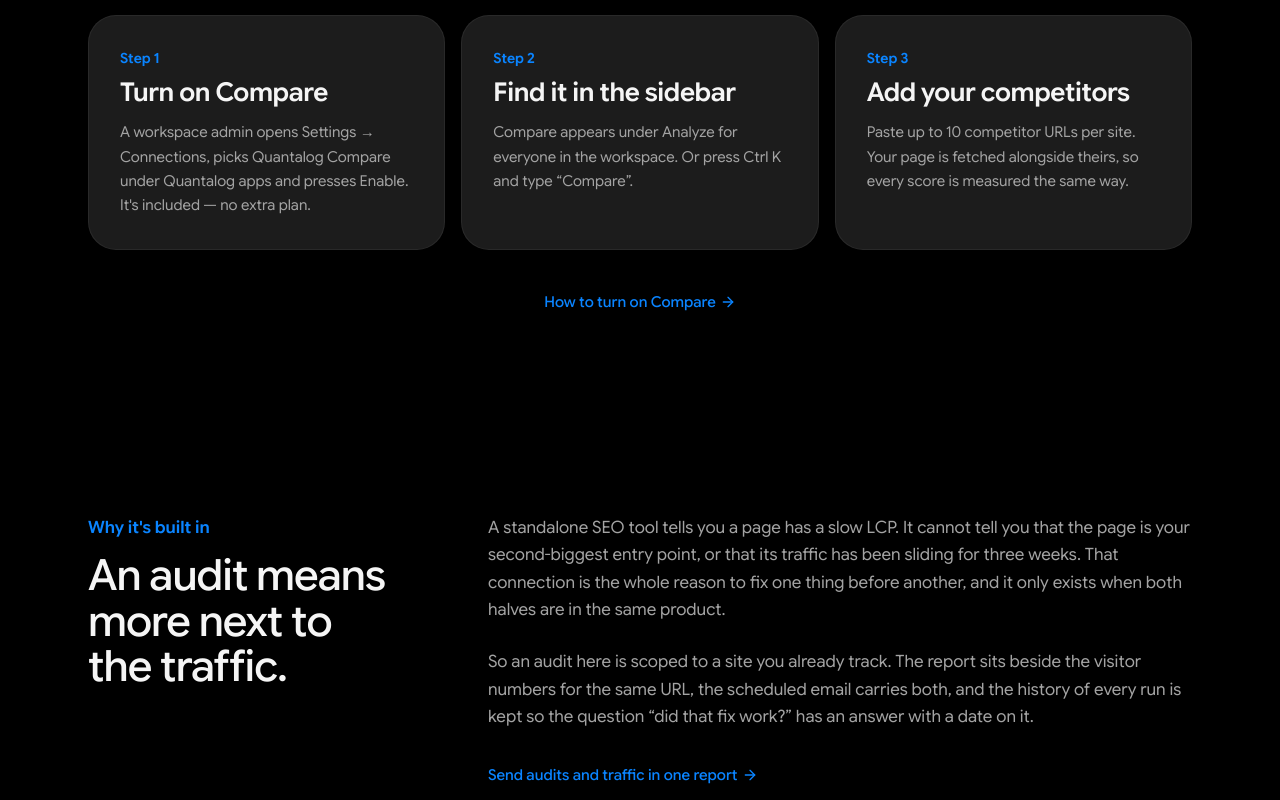
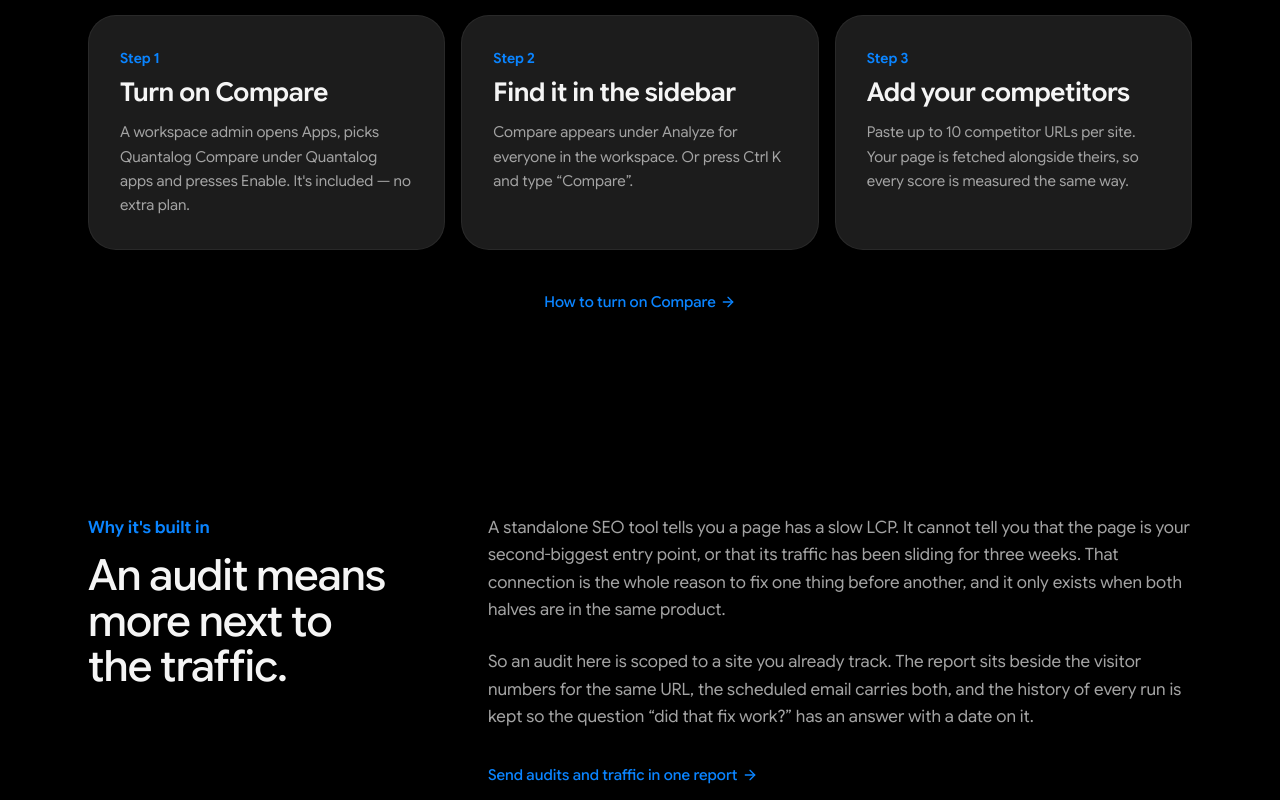
Before and after one commit to daorbit/quantalog-lp, a Next.js app: page /seo-audits in a window 1280 px wide. Shown: the part 3720-4520 px from the top of the page. Built offline with nearby package versions, Linux system fonts and the light colour scheme; no server answers.

Commit message:
feat: update documentation to reflect changes from "Settings → Connections" to "Apps"

```diff
--- a/src/app/seo-audits/page.tsx
+++ b/src/app/seo-audits/page.tsx
@@ -102,7 +102,7 @@ const stats = [
 const compareSteps = [
   {
     title: "Turn on Compare",
-    body: "A workspace admin opens Settings → Connections, picks Quantalog Compare under Quantalog apps and presses Enable. It's included — no extra plan.",
+    body: "A workspace admin opens Apps, picks Quantalog Compare under Quantalog apps and presses Enable. It's included — no extra plan.",
   },
   {
     title: "Find it in the sidebar",
@@ -133,7 +133,7 @@ const faqs = [
   },
   {
     q: "How do I turn on Quantalog Compare?",
-    a: "Compare is an official Quantalog app that each workspace switches on. A workspace admin opens Settings → Connections, finds Quantalog Compare under Quantalog apps, and presses Enable. You can also open the Compare page directly and press Enable Compare there. It's included on every plan.",
+    a: "Compare is an official Quantalog app that each workspace switches on. A workspace admin opens Apps, finds Quantalog Compare under Quantalog apps, and presses Enable. You can also open the Compare page directly and press Enable Compare there. It's included on every plan.",
   },
   {
     q: "Where do I find Compare in the app?",
--- a/src/content/docs/email-reports.tsx
+++ b/src/content/docs/email-reports.tsx
@@ -75,7 +75,7 @@ function Body() {
       <H2 id="whatsapp">Sending reports to WhatsApp</H2>
       <P>
         WhatsApp is an app you connect once per workspace, on plans that
-        include it. Open <b>Settings → Connections → WhatsApp</b>, turn it on,
+        include it. Open <b>Apps → WhatsApp</b>, turn it on,
         and add each number that should get reports. Quantalog sends a 6-digit
         code to that WhatsApp; enter it to verify the number. Then, in a
         report&apos;s <b>Delivery</b> settings, turn on <b>WhatsApp</b> and tick
@@ -85,7 +85,7 @@ function Body() {
         Messages come from Quantalog&apos;s shared WhatsApp number, which is why
         every number confirms a code first — only people who agreed get
         messages. To stop a number receiving anything, remove it in
-        Connections.
+        Apps.
       </Callout>
 
       <H2 id="telegram">Sending reports to Telegram</H2>
@@ -112,8 +112,8 @@ function Body() {
       </P>
       <Callout>
         Want reports to arrive from your own brand? Open{" "}
-        <b>Manage Telegram in Connections</b> (or{" "}
-        <b>Settings → Connections → Telegram</b>), choose{" "}
+        <b>Manage Telegram in Apps</b> (or{" "}
+        <b>Apps → Telegram</b>), choose{" "}
         <b>Your own Telegram bot</b>, paste its token from <b>@BotFather</b>,
         message the bot (or add it to a group), then press <b>Find chats</b>{" "}
         and add the chat. Each Telegram chat counts toward your plan&apos;s
--- a/src/content/docs/forms-booking.tsx
+++ b/src/content/docs/forms-booking.tsx
@@ -51,7 +51,7 @@ function Body() {
 
       <H2 id="google-calendar">Google Calendar and Meet</H2>
       <P>
-        Open <b>Settings → Connections</b> in Quantalog, find{" "}
+        Open <b>Apps</b> in Quantalog, find{" "}
         <b>Google Calendar</b> under Scheduling and click{" "}
         <b>Connect</b>. The page lists what Google will ask you
         to allow; choose <b>Continue to Google</b> and allow access in the
@@ -118,7 +118,7 @@ function Body() {
 
       <H3 id="google-disconnect">Disconnecting</H3>
       <P>
-        Open <b>Settings → Connections</b>, choose <b>Google Calendar</b> and
+        Open <b>Apps</b>, choose <b>Google Calendar</b> and
         click <b>Disconnect</b>. Quantalog revokes its access with Google and deletes
         the stored tokens straight away. You can also remove Quantalog from{" "}
         <A href="https://myaccount.google.com/connections">your Google Account</A>
--- a/src/content/docs/forms-google-sheets.tsx
+++ b/src/content/docs/forms-google-sheets.tsx
@@ -14,7 +14,7 @@ function Body() {
       <H2 id="connect">Connect Google Sheets</H2>
       <ol>
         <li>
-          In Quantalog, open <b>Settings → Connections</b> and find{" "}
+          In Quantalog, open <b>Apps</b> and find{" "}
           <b>Google Sheets</b> (search &quot;sheets&quot; or pick{" "}
           <b>Automation</b> in the category filter).
         </li>
@@ -65,7 +65,7 @@ function Body() {
 
       <H2 id="find">Finding your sheets</H2>
       <P>
-        Open <b>Google Sheets</b> in Settings → Connections. <b>Your
+        Open <b>Google Sheets</b> in Apps. <b>Your
         spreadsheets</b> lists each form with its row count, when the last row
         was added, and an <b>Open</b> button. You can also find them in Google
         Drive under the connected account.
--- a/src/content/docs/forms-notifications-and-apps.tsx
+++ b/src/content/docs/forms-notifications-and-apps.tsx
@@ -17,7 +17,7 @@ function Body() {
       <P>
         Form emails are sent from <b>your</b> email account, so replies reach
         you and your domain&apos;s reputation stays your own. Open{" "}
-        <b>Settings → Connections</b> in Quantalog (the <b>Integrations</b>{" "}
+        <b>Apps</b> in Quantalog (the <b>Apps</b>{" "}
         button in the form builder takes you there) and connect one of:
       </P>
       <Ul>
@@ -106,7 +106,7 @@ function Body() {
 
       <H2 id="chat">Slack, Discord, Microsoft Teams and Google Chat</H2>
       <P>
-        In <b>Settings → Connections</b>, connect <b>Slack</b>, <b>Discord</b>,{" "}
+        In <b>Apps</b>, connect <b>Slack</b>, <b>Discord</b>,{" "}
         <b>Microsoft Teams</b> or <b>Google Chat</b> with a webhook URL for the
         channel you want:
       </P>
@@ -145,7 +145,7 @@ function Body() {
       </P>
       <Ul>
         <Li>
-          Open <b>Settings → Connections → WhatsApp</b> and turn it on.
+          Open <b>Apps → WhatsApp</b> and turn it on.
         </Li>
         <Li>
           Add a number with its country code and press <b>Send code</b>.
@@ -171,7 +171,7 @@ function Body() {
       <H2 id="telegram">Telegram</H2>
       <P>
         A workspace has one Telegram connection, shared by form alerts and
-        scheduled reports. Open <b>Settings → Connections</b>, find{" "}
+        scheduled reports. Open <b>Apps</b>, find{" "}
         <b>Telegram</b> (search &quot;telegram&quot; or pick{" "}
         <b>Notifications</b> in the category filter) and choose{" "}
         <b>Connect</b>.
--- a/src/content/docs/goals.tsx
+++ b/src/content/docs/goals.tsx
@@ -24,7 +24,7 @@ function Body() {
       </P>
       <Ul>
         <Li>
-          <b>From Connections</b> — open <b>Settings → Connections</b>, find{" "}
+          <b>From Apps</b> — open <b>Apps</b>, find{" "}
           <b>Quantalog Goals</b> in the <b>Quantalog apps</b> group, press{" "}
           <b>Enable</b>, then <b>Enable Goals</b>.
         </Li>
@@ -37,7 +37,7 @@ function Body() {
       </Ul>
       <P>
         Once it is on, <b>Goals</b> appears in the sidebar for everyone in the
-        workspace. Turning it off in Connections hides it again; your goals are
+        workspace. Turning it off in Apps hides it again; your goals are
         kept and come back when you turn it on. Members who are not admins see
         a note asking them to contact an admin instead of the button.
       </P>
--- a/src/content/docs/lead-capture.tsx
+++ b/src/content/docs/lead-capture.tsx
@@ -122,7 +122,7 @@ function Body() {
       <Ul>
         <Li>
           Connect any or all of the three in Quantalog under{" "}
-          <b>Settings → Connections</b>, in the <b>Payments</b> category. The
+          <b>Apps</b>, in the <b>Payments</b> category. The
           one you mark as default is used by every payment field that
           doesn&apos;t choose its own.
         </Li>
@@ -148,7 +148,7 @@ function Body() {
 
       <H3 id="connecting">Connecting Razorpay</H3>
       <P>
-        Open <b>Settings → Connections</b> in Quantalog and choose{" "}
+        Open <b>Apps</b> in Quantalog and choose{" "}
         <b>Connect Razorpay</b> (the <b>Manage</b> link on a payment field in
         the form builder takes you there too). The page walks through three
         steps in the left panel, and all three are needed before a form can
@@ -378,7 +378,7 @@ function Body() {
       <H2 id="webhook">Sending submissions to a webhook</H2>
       <P>
         A form can POST every submission to a URL you supply. Open{" "}
-        <b>Settings → Connections</b> in Quantalog and turn on <b>Webhook</b>{" "}
+        <b>Apps</b> in Quantalog and turn on <b>Webhook</b>{" "}
         in the Automation section, alongside your email and payment apps. Unlike those, though, it
         belongs to the one form you had open when you connected it, not the
         whole workspace: a different form's submissions go nowhere until you
--- a/src/content/docs/quantalog-compare.tsx
+++ b/src/content/docs/quantalog-compare.tsx
@@ -16,7 +16,7 @@ function Body() {
       <P>Only workspace admins and owners can turn apps on or off. There are two ways:</P>
       <Ul>
         <Li>
-          <b>From Connections</b> — open <b>Settings → Connections</b>. The{" "}
+          <b>From Apps</b> — open <b>Apps</b>. The{" "}
           <b>Quantalog apps</b> group sits at the top. Find{" "}
           <b>Quantalog Compare</b> (it carries an <b>Official</b> badge), press{" "}
           <b>Enable</b>, then <b>Enable Compare</b> on the page that opens.
@@ -48,7 +48,7 @@ function Body() {
           the <b>Analyze</b> group.
         </Li>
         <Li>
-          <b>From Connections</b> — once on, the Quantalog Compare card shows{" "}
+          <b>From Apps</b> — once on, the Quantalog Compare card shows{" "}
           <b>Manage</b>, and its page has an <b>Open Compare</b> button.
         </Li>
       </Ul>
@@ -95,7 +95,7 @@ function Body() {
 
       <H2 id="disable">Turning Compare off</H2>
       <P>
-        In <b>Settings → Connections</b>, open <b>Quantalog Compare</b> and
+        In <b>Apps</b>, open <b>Quantalog Compare</b> and
         press <b>Turn off</b>. Compare leaves the sidebar for everyone, and
         competitor checks stop. Your tracked competitors and their score
         history are kept, so turning it back on picks up where you left off.
--- a/src/content/docs/quantalog-notes.tsx
+++ b/src/content/docs/quantalog-notes.tsx
@@ -16,7 +16,7 @@ function Body() {
       <P>Only workspace admins and owners can turn apps on or off.</P>
       <Ul>
         <Li>
-          Open <b>Settings → Connections</b>, find <b>Quantalog Notes</b> in
+          Open <b>Apps</b>, find <b>Quantalog Notes</b> in
           the <b>Quantalog apps</b> group, press <b>Enable</b>, then{" "}
           <b>Enable Notes</b>.
         </Li>
--- a/src/content/docs/scheduled-posts.tsx
+++ b/src/content/docs/scheduled-posts.tsx
@@ -14,7 +14,7 @@ function Body() {
       <H2 id="connecting">Connecting an account</H2>
       <P>
         Before anything can publish, connect the network from{" "}
-        <b>Settings → Connections</b>. Each is a separate permission from signing
+        <b>Apps</b>. Each is a separate permission from signing
         in: signing in proves who you are, but it does not let us post on your
         behalf, so the network asks again the first time you connect for
         publishing.
--- a/src/content/docs/search-visibility.tsx
+++ b/src/content/docs/search-visibility.tsx
@@ -47,7 +47,7 @@ function Body() {
       <H2 id="connecting">Connecting Google</H2>
       <P>
         Open <b>Search visibility</b> in the sidebar and press <b>Connect with Google</b>, or open{" "}
-        <b>Settings → Connections</b>, find <b>Google Search Console</b> under <b>Search &amp; SEO</b> and press{" "}
+        <b>Apps</b>, find <b>Google Search Console</b> under <b>Search &amp; SEO</b> and press{" "}
         <b>Continue to Google</b>. A Google window opens:
       </P>
       <Ul>
@@ -62,7 +62,7 @@ function Body() {
       </Callout>
       <P>
         One Google connection covers the whole workspace. Each site in the workspace is then linked to its own property.
-        The Google Search Console page in Settings → Connections lists every website with its property: use{" "}
+        The Google Search Console page in Apps lists every website with its property: use{" "}
         <b>Link property</b>, <b>Change</b> or <b>Unlink</b> on any row, switch Google account, or <b>Disconnect</b>.
       </P>
 
--- a/src/content/docs/seo.tsx
+++ b/src/content/docs/seo.tsx
@@ -112,7 +112,7 @@ function Body() {
       <P>
         Comparing your pages against competitors lives in its own official
         app, <b>Quantalog Compare</b>, which a workspace admin turns on in{" "}
-        <b>Settings → Connections</b>. Once on, it appears as <b>Compare</b> in
+        <b>Apps</b>. Once on, it appears as <b>Compare</b> in
         the sidebar. See{" "}
         <A href="/docs/quantalog-compare">Quantalog Compare</A> for how to
         turn it on, find it and read the results.
```
